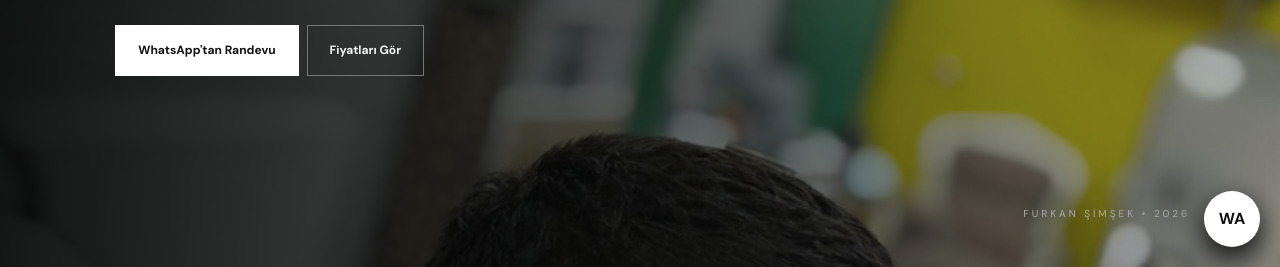
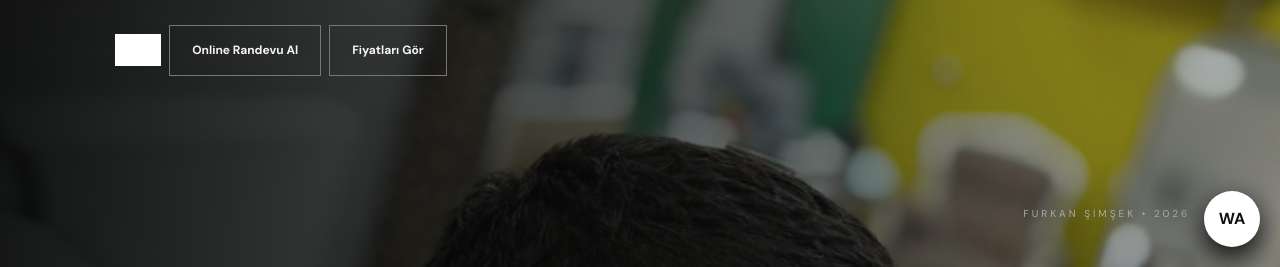
Before and after one commit to FurkanSimsekBarber/furkan-simsek-barber, a plain HTML site: page index.html in a window 1280 px wide. Shown: the part 533-800 px from the top of the page. Drawn offline with nearby package versions, Linux system fonts and the light colour scheme; a web font is replaced by a local one.

Commit message:
index.html

```diff
--- a/index.html
+++ b/index.html
@@ -29,7 +29,9 @@
     <h1>Tarzını<br><em>Keskinleştir.</em></h1>
     <p class="lead">Modern saç kesimleri, özenli sakal tasarımları ve kendine ayırdığın kaliteli zaman.</p>
     <div class="actions">
-      <a class="btn primary" href="https://wa.me/905400011966?text=Merhaba%20Furkan%20%C5%9Eim%C5%9Fek%20Berber%27den%20randevu%20almak%20istiyorum." target="_blank" rel="noopener">WhatsApp'tan Randevu</a>
+      <a class="btn primary" href="https://wa.me/905400011966?text=Merhaba%20Furkan%20%C5%9Eim%C5%9Fek%20Berber%27den%20randevu%20almak%20istiyorum." target="_blank" rel="noopener"><a href="randevu.html" class="btn btn-primary">
+    Online Randevu Al
+</a></a>
       <a class="btn ghost" href="#hizmetler">Fiyatları Gör</a>
     </div>
   </div>
```
